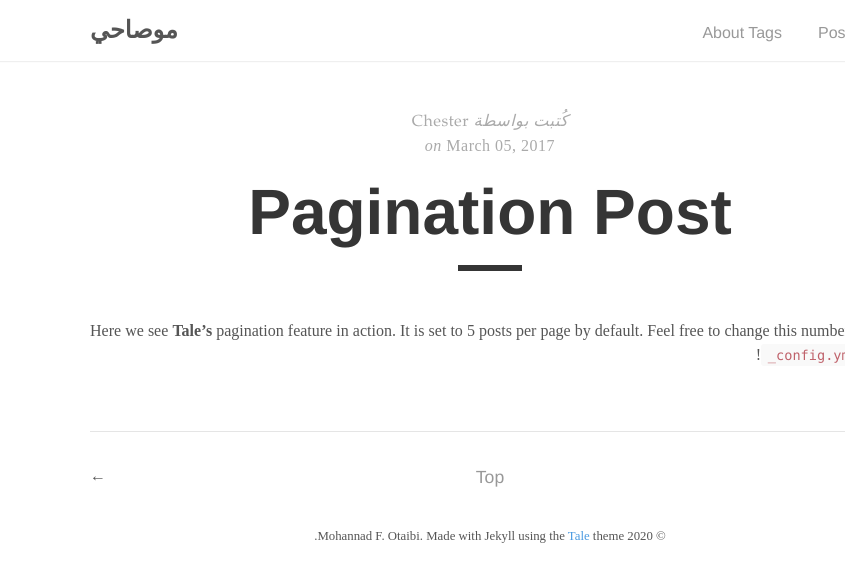
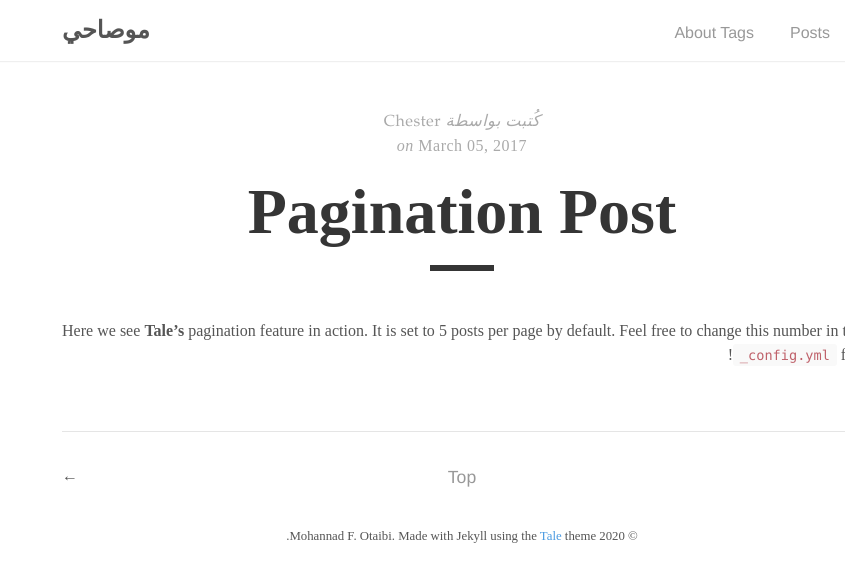
Before and after one commit to mo9a7i/jekyll_mo9a7i_com, a Jekyll site: the page built from _posts/2017-03-05-pagination-post.md, in a window 1280 px wide. Shown: the top 582 px of the page, without its empty margins (435-1280 px from the left). Built offline with Jekyll 4.4.1, drawn with Linux system fonts in a browser that asks for light colours; some web fonts are replaced.

Commit message:
Update main.scss

```diff
--- a/assets/main.scss
+++ b/assets/main.scss
@@ -101,6 +101,7 @@ summary,
 time,
 mark,
 audio,
-video {
+video,
+.post-title {
   font-family: "Droid Arabic Kufi";
 }
```
